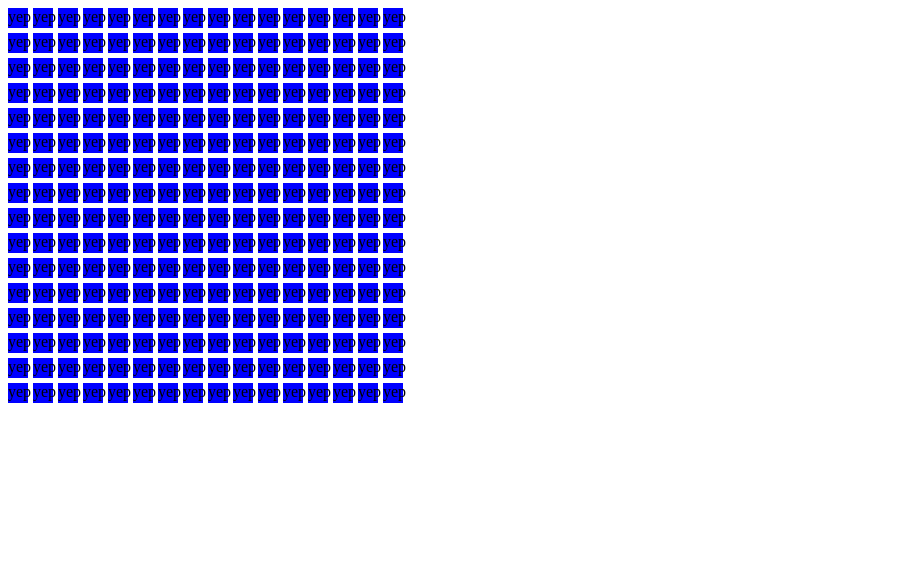
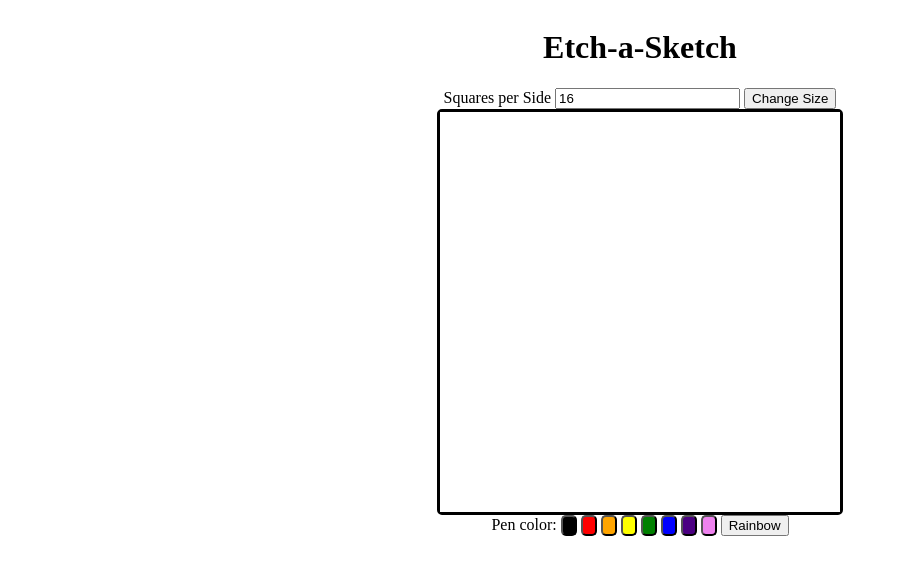
Before and after one commit to jackegan444/etch-a-sketch, a plain HTML site: page index.html in a window 1280 px wide. Shown: the whole page, without its empty margins (0-898 px from the left). Drawn offline with Linux system fonts and the light colour scheme.

Commit message:
Add draw functionality with changing pen colors

```diff
--- a/index.html
+++ b/index.html
@@ -8,7 +8,25 @@
 </head>
 
 <body>
+    <h1>Etch-a-Sketch</h1>
+    <div>
+        <label for="size-input">Squares per Side</label>
+        <input type="number" id="size-input" name="size-input" value="16" size="1" min="5">
+        <input type="submit" id="size-btn" value="Change Size">
+    </div>
     <div id="grid-container"></div>
+    <div>
+        <p>Pen color:</p>
+        <input type="submit" class="color-button" data-color="black" value="">
+        <input type="submit" class="color-button" data-color="red" value="">
+        <input type="submit" class="color-button" data-color="orange" value="">
+        <input type="submit" class="color-button" data-color="yellow" value="">
+        <input type="submit" class="color-button" data-color="green" value="">
+        <input type="submit" class="color-button" data-color="blue" value="">
+        <input type="submit" class="color-button" data-color="indigo" value="">
+        <input type="submit" class="color-button" data-color="violet" value="">
+        <input type="submit" data-color="rainbow" value="Rainbow">
+    </div>
 </body>
 <script src="script.js"></script>
 
--- a/script.js
+++ b/script.js
@@ -1,13 +1,38 @@
 const gridContainer = document.querySelector('#grid-container');
+const sizeInput = document.querySelector('#size-input')
+const sizeBtn = document.querySelector('#size-btn');
+const colorBtns = document.getElementsByClassName("color-button");
 const sketchGrid = [];
+let penColor = 'black'
 
-for (let i = 0; i < 16; i++) {
-    sketchGrid.push([]);
-    for (let j = 0; j < 16; j++) {
-        sketchGrid[i].push(document.createElement('div'));
-        sketchGrid[i][j].classList.add('grid-space');
-        sketchGrid[i][j].style.cssText = `grid-column: ${j + 1}; grid-row: ${i + 1}`;
-        sketchGrid[i][j].textContent = 'yep';
-        gridContainer.appendChild(sketchGrid[i][j]);
+function changePenColor(e) {
+    penColor = e.target.getAttribute('data-color');
+}
+
+function changeTileColor(e) {
+    e.target.style.cssText = `background: ${penColor}`;
+}
+
+function setGridSize(e) {
+    gridContainer.innerHTML = '';
+    sketchGrid.length = 0;
+    const gridSize = sizeInput.value;
+    for (let i = 0; i < gridSize; i++) {
+        sketchGrid.push([]);
+        for (let j = 0; j < gridSize; j++) {
+            sketchGrid[i].push(document.createElement('div'));
+            sketchGrid[i][j].classList.add('grid-space');
+            sketchGrid[i][j].style.cssText = `grid-column: ${j + 1}; grid-row: ${i + 1}`;
+            sketchGrid[i][j].addEventListener('mouseover', changeTileColor);
+            gridContainer.appendChild(sketchGrid[i][j]);
+        }
     }
 }
+
+for (let i = 0; i < colorBtns.length; i++) {
+    colorBtns[i].style.cssText = `background-color: ${colorBtns[i].getAttribute('data-color')}`;
+    colorBtns[i].addEventListener('click', changePenColor);
+}
+
+sizeBtn.addEventListener('click', setGridSize);
+setGridSize();
--- a/style.css
+++ b/style.css
@@ -1,12 +1,35 @@
+h1 {
+    text-align: center;
+}
+
+p {
+    display: inline;
+}
+
+
 #grid-container {
     display: grid;
     height: 400px;
     width: 400px;
-
+    gap: 0px 0px;
+    border-style: solid;
+    border-width: 3px;
+    border-radius: 5px;
 }
 
 .grid-space {
-    background: blue;
-    height: 20px;
-    width: 20px;
+    background: white;
+    height: auto;
+    width: auto;
 }
+
+.color-button {
+    border-radius: 5px;
+    color: white;
+}
+
+body {
+    display: flex;
+    flex-direction: column;
+    align-items: center;
+}
```
